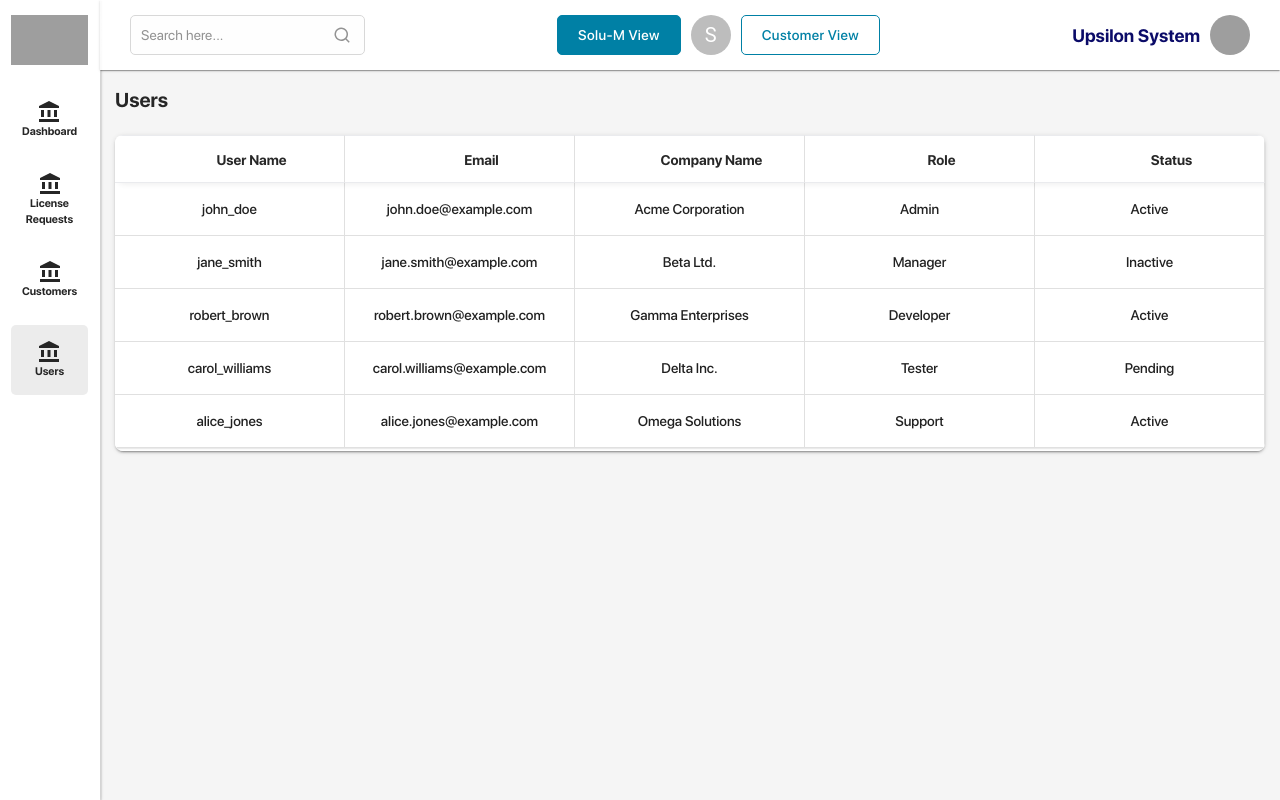
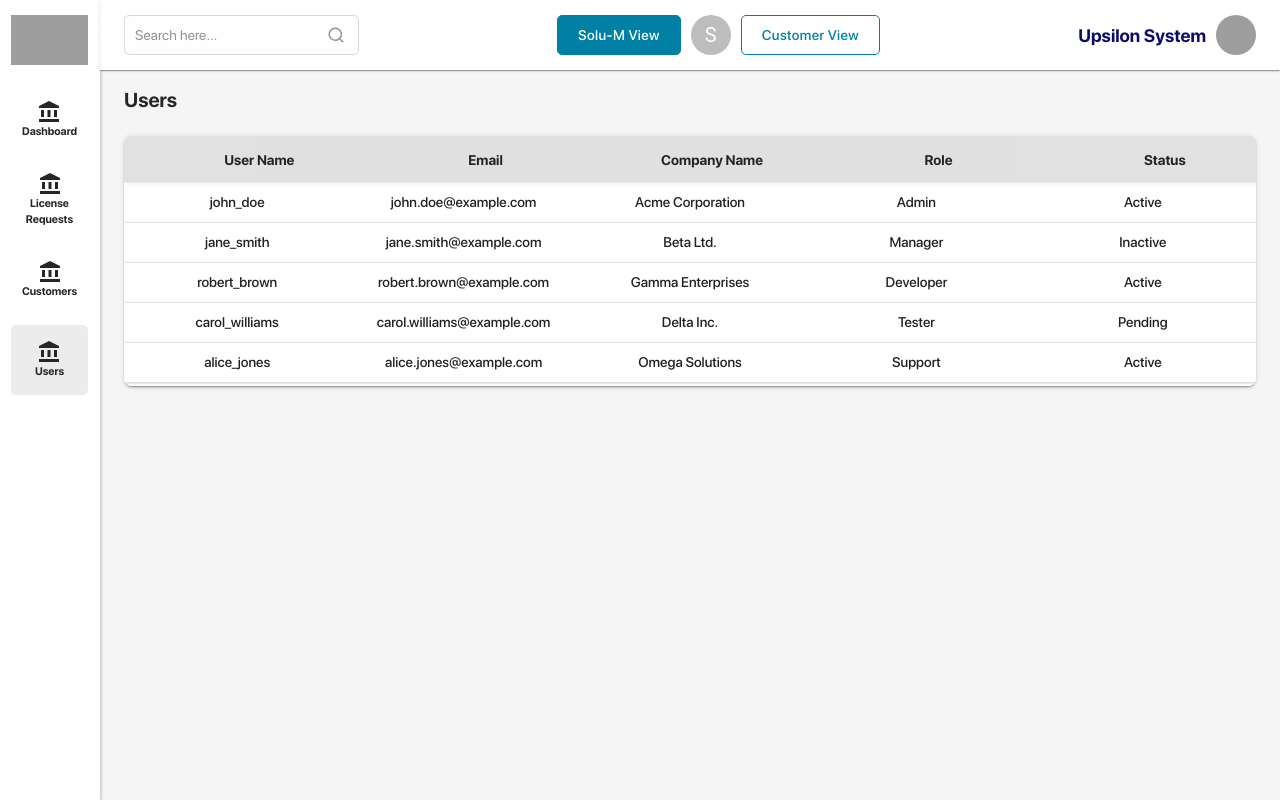
Before and after one commit to prakhar-pratap-diatoz/solum-fe, a React (Create React App) app: page /users in a window 1280 px wide. Built offline with nearby package versions, Linux system fonts and the light colour scheme; grey boxes are pictures that could not be loaded.

Commit message:
custom table style updated

```diff
--- a/src/components/MainContainer/index.tsx
+++ b/src/components/MainContainer/index.tsx
@@ -9,7 +9,9 @@ const MainContainer = ({ children }: { children: ReactNode }) => {
       <SideNav />
       <div>
         <TopNav />
-        <div id="main_container_wrapper">{children}</div>
+        <div id="main_container_wrapper" className="px-4">
+          {children}
+        </div>
       </div>
     </div>
   );
--- a/src/components/MainContainer/style.scss
+++ b/src/components/MainContainer/style.scss
@@ -1,5 +1,5 @@
 #main_container_wrapper{
-    padding: 15px;
+    padding: 15px 0px;
     overflow: auto;
     height: calc(100vh - 70px);
     width: calc(100vw - 100px);
--- a/src/components/TopNav/index.tsx
+++ b/src/components/TopNav/index.tsx
@@ -8,9 +8,6 @@ import "./style.scss";
 const TopNav = () => {
   const { viewType, setViewType } = useGlobal();
   const [search, setSearch] = useState("");
-  // const [viewType, setViewType] = useState<string>(() => {
-  //   return localStorage.getItem("viewType") || "solum-view";
-  // });
 
   useEffect(() => {
     localStorage.setItem("viewType", viewType);
@@ -18,7 +15,7 @@ const TopNav = () => {
 
   return (
     <div id="top_nav_wrapper">
-      <div className="nav-contents">
+      <div className="nav-contents px-4">
         <div className="search-field">
           <Textfield
             value={search}
--- a/src/components/TopNav/style.scss
+++ b/src/components/TopNav/style.scss
@@ -6,14 +6,13 @@
     backdrop-filter: blur(30px);
     background-color: rgba(var(--color-nav-bg), var(--color-nav-bg-opacity));
     box-shadow: var(--navbar-box-shadow);
-    // height: 60px;
     z-index: 1300;
     .nav-contents{
         display: flex;
         align-items: center;
         justify-content: space-between;
         height: 100%;
-        padding: 0px 30px;
+        // padding: 0px 30px;
 
         .profile{
             display: flex;
--- a/src/components/adminPanel/LicenseRequests/TabularView.tsx
+++ b/src/components/adminPanel/LicenseRequests/TabularView.tsx
@@ -140,6 +140,7 @@ const TabularView = () => {
         data={requests}
         theme={theme}
         tableHeight="calc(100vh - 220px)"
+        borderLess
         handleRowClick={(row: any) => {
           navigate(`/license-requests/${row?.original?.id}`);
         }}
--- a/src/components/adminPanel/Users/TabularView.tsx
+++ b/src/components/adminPanel/Users/TabularView.tsx
@@ -113,6 +113,7 @@ const TabularView = () => {
         data={users}
         theme={theme}
         tableHeight="calc(100vh - 220px)"
+        borderLess
       />
     </div>
   );
--- a/src/design-system/designComponents/CustomTable/index.tsx
+++ b/src/design-system/designComponents/CustomTable/index.tsx
@@ -158,7 +158,8 @@ const CustomTable = ({
           },
         },
         "&.MuiTableCell-root": {
-          background: "var(--color-bg-card) !important",
+          // background: "var(--color-bg-card) !important",
+          background: "#E0E0E0 !important",
           boxShadow: "unset",
           borderBottom: "1px solid var(--color-primary-border)",
 
@@ -183,6 +184,7 @@ const CustomTable = ({
           if (handleCellClick) handleCellClick(cell);
         },
         sx: {
+          height: "40px",
           borderRight: borderLess
             ? "unset"
             : "1px solid var(  --color-table-border)",
--- a/src/design-system/designComponents/CustomTable/styles.scss
+++ b/src/design-system/designComponents/CustomTable/styles.scss
@@ -18,6 +18,34 @@
         .MuiBox-root {
           height: auto;
         }
+
+        .MuiTable-root{
+          .MuiTableHead-root{
+            .MuiTableRow-root{
+              .MuiTableCell-root{
+                &:hover{
+                  .MuiBadge-root{
+                    display: none  !important;
+                  }
+
+                  .Mui-TableHeadCell-Content-Actions{
+                    .MuiButtonBase-root {
+                      display: none !important;
+                    }
+
+                    .MuiTableSortLabel-root{
+                      display: none !important;
+                    }
+
+
+                    }
+                }
+
+
+              }
+            }
+          }
+        }
       }
       // .MuiTableContainer-root::-webkit-scrollbar {
       //   display: none; /* Safari and Chrome */
```
